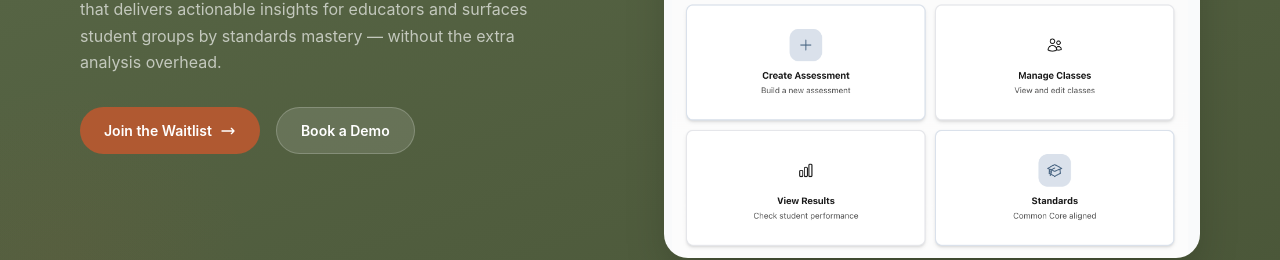
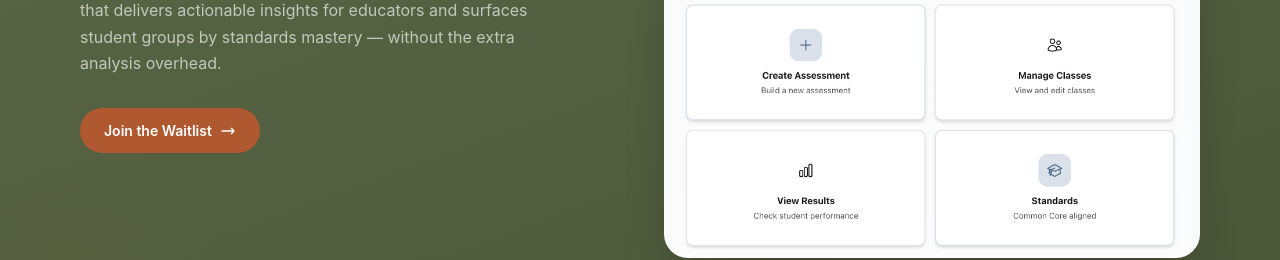
Before and after one commit to mpokodner/rooted-in-learning, a Next.js app: page /tools/assessalign in a window 1280 px wide. Shown: the part 487-747 px from the top of the page. Built offline with nearby package versions, Linux system fonts and the light colour scheme; no server answers; a small style sheet from the web is missing.

Commit message:
assessalign book demo link taken out

```diff
--- a/src/app/(main)/tools/assessalign/page.tsx
+++ b/src/app/(main)/tools/assessalign/page.tsx
@@ -168,9 +168,6 @@ export default function AssessAlignPage() {
                   />
                 </svg>
               </a>
-              <Link href="/contact" className="aa-cta aa-cta--secondary">
-                Book a Demo
-              </Link>
             </div>
           </div>
           <div className="aa-hero-image">
```
